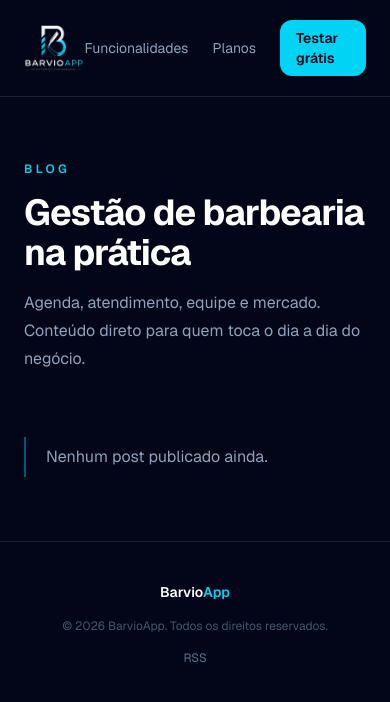
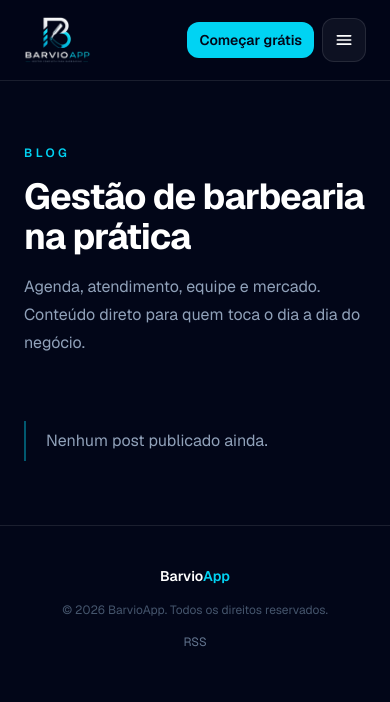
Before and after one commit to lucasfbraun/BarberApp, a Next.js app in the folder barbearia-web/: page /blog in a window 390 px wide. Shown: the top 702 px of the page. Built offline with nearby package versions, Linux system fonts and the light colour scheme.

Commit message:
ajustes mobile

```diff
--- a/barbearia-web/src/app/blog/page.tsx
+++ b/barbearia-web/src/app/blog/page.tsx
@@ -2,7 +2,7 @@ import type { Metadata } from "next";
 import Link from "next/link";
 
 import { prisma } from "@/lib/prisma";
-import { Logo } from "@/components/Logo";
+import { LandingNav } from "@/components/LandingNav";
 import { filtroPublico, CAMPOS_LISTA, formatarData } from "@/lib/blog";
 
 /* Listagem do blog.
@@ -50,27 +50,9 @@ export default async function BlogPage({
 
   return (
     <main className="min-h-screen bg-slate-950">
-      <header className="border-b border-white/10">
-        <div className="mx-auto flex max-w-5xl items-center justify-between px-6 py-5 sm:px-10">
-          <Link href="/">
-            <Logo size="sm" />
-          </Link>
-          <nav className="flex items-center gap-6 text-sm text-slate-400">
-            <Link href="/#funcionalidades" className="transition hover:text-white">
-              Funcionalidades
-            </Link>
-            <Link href="/#planos" className="transition hover:text-white">
-              Planos
-            </Link>
-            <Link
-              href="/cadastro"
-              className="rounded-xl bg-cyan-400 px-4 py-2 font-semibold text-slate-950 transition hover:bg-cyan-300"
-            >
-              Testar grátis
-            </Link>
-          </nav>
-        </div>
-      </header>
+      {/* `base="/"` porque aqui as âncoras precisam voltar para a home antes
+          de rolar — `#planos` sozinho não acharia nada nesta página. */}
+      <LandingNav base="/" />
 
       <div className="mx-auto max-w-5xl px-6 py-16 sm:px-10">
         <p className="text-xs font-semibold uppercase tracking-[0.28em] text-cyan-400">Blog</p>
--- a/barbearia-web/src/app/page.tsx
+++ b/barbearia-web/src/app/page.tsx
@@ -1,6 +1,6 @@
 import Link from "next/link";
 import { prisma } from "@/lib/prisma";
-import { Logo } from "@/components/Logo";
+import { LandingNav } from "@/components/LandingNav";
 
 const features = [
   {
@@ -103,32 +103,10 @@ export default async function LandingPage() {
 
   return (
     <div className="min-h-screen bg-slate-950 text-white">
-      {/* Nav */}
-      <nav className="sticky top-0 z-50 border-b border-white/10 bg-slate-950/80 backdrop-blur">
-        <div className="mx-auto flex max-w-7xl items-center justify-between px-6 py-4 sm:px-10">
-          <Logo size="sm" />
-          <div className="hidden items-center gap-8 text-sm text-slate-400 sm:flex">
-            <a href="#funcionalidades" className="transition hover:text-white">Funcionalidades</a>
-            <a href="#planos" className="transition hover:text-white">Planos</a>
-            <a href="#revendedor" className="transition hover:text-white">Revendedor</a>
-            <Link href="/blog" className="transition hover:text-white">Blog</Link>
-          </div>
-          <div className="flex items-center gap-3">
-            <Link href="/login" className="text-sm text-slate-300 transition hover:text-white">
-              Entrar
-            </Link>
-            <Link
-              href="/cadastro"
-              className="rounded-xl bg-cyan-400 px-4 py-2 text-sm font-semibold text-slate-950 transition hover:bg-cyan-300"
-            >
-              Começar grátis
-            </Link>
-          </div>
-        </div>
-      </nav>
+      <LandingNav />
 
       {/* Hero */}
-      <section className="relative overflow-hidden px-6 py-24 sm:px-10 sm:py-36">
+      <section id="topo" className="relative overflow-hidden px-6 py-24 sm:px-10 sm:py-36">
         <div className="absolute inset-0 bg-[linear-gradient(to_right,rgba(148,163,184,0.05)_1px,transparent_1px),linear-gradient(to_bottom,rgba(148,163,184,0.05)_1px,transparent_1px)] bg-[size:72px_72px]" />
         <div className="absolute left-1/2 top-0 h-[600px] w-[600px] -translate-x-1/2 rounded-full bg-cyan-400/5 blur-3xl" />
         <div className="relative mx-auto max-w-4xl text-center">
@@ -178,8 +156,77 @@ export default async function LandingPage() {
         </div>
       </section>
 
+      {/* Sobre */}
+      <section id="sobre" className="scroll-mt-20 px-6 py-24 sm:px-10">
+        <div className="mx-auto grid max-w-6xl gap-12 lg:grid-cols-2 lg:items-center lg:gap-16">
+          <div>
+            <p className="text-xs font-semibold uppercase tracking-widest text-cyan-400">Sobre</p>
+            <h2 className="mt-4 text-4xl font-bold tracking-tight text-white">
+              O que é o BarvioApp
+            </h2>
+            <div className="mt-6 space-y-4 text-base leading-7 text-slate-400">
+              <p>
+                O BarvioApp é um sistema de gestão online para barbearias. Ele reúne em
+                um só lugar a agenda, os clientes, os serviços, o caixa e o estoque —
+                no lugar de cadernos, planilhas e conversas soltas no WhatsApp.
+              </p>
+              <p>
+                Seu cliente agenda sozinho por uma página própria da barbearia, a
+                qualquer hora. Cada profissional acessa a própria agenda pelo celular,
+                vendo só o que lhe cabe. E o dono acompanha faturamento, comissões e
+                desempenho por relatórios prontos.
+              </p>
+              <p>
+                Funciona pelo navegador, sem instalação e sem servidor para manter. Os
+                dados de cada barbearia ficam isolados dos das demais, e o acesso é
+                liberado por função — recepção, profissional ou gestor.
+              </p>
+            </div>
+            <div className="mt-8 flex flex-wrap gap-4">
+              <Link
+                href="/cadastro"
+                className="rounded-2xl bg-cyan-400 px-6 py-3 text-sm font-semibold text-slate-950 transition hover:bg-cyan-300"
+              >
+                Testar 30 dias grátis
+              </Link>
+              <a
+                href="#planos"
+                className="rounded-2xl border border-white/10 bg-white/5 px-6 py-3 text-sm font-semibold text-white transition hover:bg-white/10"
+              >
+                Ver preços
+              </a>
+            </div>
+          </div>
+
+          <div className="grid gap-4 sm:grid-cols-2 lg:grid-cols-1">
+            {[
+              {
+                title: "Para quem é",
+                text: "Barbearias de um cadeira a várias unidades, com ou sem equipe.",
+              },
+              {
+                title: "Como funciona",
+                text: "Você cria a conta, cadastra serviços e profissionais, e já compartilha o link de agendamento.",
+              },
+              {
+                title: "Quanto custa",
+                text: "30 dias grátis, sem cartão. Depois, um plano mensal conforme o tamanho da equipe.",
+              },
+            ].map((bloco) => (
+              <div
+                key={bloco.title}
+                className="rounded-3xl border border-white/10 bg-white/5 p-6"
+              >
+                <h3 className="text-base font-semibold text-white">{bloco.title}</h3>
+                <p className="mt-2 text-sm leading-6 text-slate-400">{bloco.text}</p>
+              </div>
+            ))}
+          </div>
+        </div>
+      </section>
+
       {/* Funcionalidades */}
-      <section id="funcionalidades" className="px-6 py-24 sm:px-10">
+      <section id="funcionalidades" className="scroll-mt-20 px-6 py-24 sm:px-10">
         <div className="mx-auto max-w-7xl">
           <div className="text-center">
             <p className="text-xs font-semibold uppercase tracking-widest text-cyan-400">Funcionalidades</p>
@@ -206,7 +253,7 @@ export default async function LandingPage() {
       </section>
 
       {/* Planos — dinâmicos do banco */}
-      <section id="planos" className="bg-slate-900/50 px-6 py-24 sm:px-10">
+      <section id="planos" className="scroll-mt-20 bg-slate-900/50 px-6 py-24 sm:px-10">
         <div className="mx-auto max-w-7xl">
           <div className="text-center">
             <p className="text-xs font-semibold uppercase tracking-widest text-cyan-400">Planos e preços</p>
@@ -281,7 +328,7 @@ export default async function LandingPage() {
       </section>
 
       {/* Revendedor */}
-      <section id="revendedor" className="px-6 py-24 sm:px-10">
+      <section id="revendedor" className="scroll-mt-20 px-6 py-24 sm:px-10">
         <div className="mx-auto max-w-7xl">
           <div className="overflow-hidden rounded-3xl border border-white/10 bg-gradient-to-br from-slate-900 via-slate-950 to-slate-900">
             <div className="grid lg:grid-cols-2">
@@ -371,7 +418,9 @@ export default async function LandingPage() {
           <p className="text-xs text-slate-600">
             © 2026 BarvioApp. Todos os direitos reservados.
           </p>
-          <div className="flex gap-6 text-xs text-slate-500">
+          <div className="flex flex-wrap justify-center gap-x-6 gap-y-2 text-xs text-slate-500">
+            <a href="#sobre" className="transition hover:text-white">Sobre</a>
+            <a href="#planos" className="transition hover:text-white">Preços</a>
             <Link href="/blog" className="transition hover:text-white">Blog</Link>
             <Link href="/login" className="transition hover:text-white">Entrar</Link>
             <Link href="/cadastro" className="transition hover:text-white">Cadastrar</Link>
--- /dev/null
+++ b/barbearia-web/src/components/LandingNav.tsx
@@ -0,0 +1,169 @@
+"use client";
+
+import { useEffect, useState } from "react";
+import Link from "next/link";
+
+import { Logo } from "@/components/Logo";
+
+/**
+ * Barra de navegação do site público.
+ *
+ * Existe porque o menu ANTERIOR sumia por completo no celular: os links
+ * ficavam em um `hidden sm:flex` e não havia botão para abri-los. Quem entrava
+ * pelo telefone — a maioria — só via o logo e os dois botões de conta, sem
+ * nenhuma forma de chegar em preços ou funcionalidades.
+ *
+ * `base` permite reaproveitar a mesma barra fora da home: na landing os links
+ * são âncoras da própria página (`#precos`), no blog precisam voltar para a
+ * home antes (`/#precos`).
+ */
+
+type Item = { href: string; label: string; ancora: boolean };
+
+const ITENS: Item[] = [
+  { href: "#topo", label: "Início", ancora: true },
+  { href: "#sobre", label: "Sobre", ancora: true },
+  { href: "#funcionalidades", label: "Funcionalidades", ancora: true },
+  { href: "#planos", label: "Preços", ancora: true },
+  { href: "#revendedor", label: "Revendedor", ancora: true },
+  { href: "/blog", label: "Blog", ancora: false },
+];
+
+export function LandingNav({ base = "" }: { base?: string }) {
+  const [aberto, setAberto] = useState(false);
+
+  // Sem isto o menu fica preso aberto quando o usuário gira o aparelho ou
+  // aumenta a janela: o painel some no `md:hidden`, mas o estado continua
+  // `true` e o botão volta invertido.
+  useEffect(() => {
+    if (!aberto) return;
+
+    const aoTeclar = (evento: KeyboardEvent) => {
+      if (evento.key === "Escape") setAberto(false);
+    };
+    const aoRedimensionar = () => {
+      if (window.innerWidth >= 768) setAberto(false);
+    };
+
+    window.addEventListener("keydown", aoTeclar);
+    window.addEventListener("resize", aoRedimensionar);
+    return () => {
+      window.removeEventListener("keydown", aoTeclar);
+      window.removeEventListener("resize", aoRedimensionar);
+    };
+  }, [aberto]);
+
+  return (
+    <nav className="sticky top-0 z-50 border-b border-white/10 bg-slate-950/90 backdrop-blur">
+      <div className="mx-auto flex max-w-7xl items-center justify-between gap-4 px-6 py-4 sm:px-10">
+        <Link href={base || "/"} className="shrink-0 transition hover:opacity-80">
+          <Logo size="sm" />
+        </Link>
+
+        {/* Links: só a partir de md — em telas pequenas seis itens não cabem
+            na mesma linha do logo e dos botões. */}
+        <div className="hidden items-center gap-6 text-sm text-slate-400 md:flex lg:gap-8">
+          {ITENS.map((item) =>
+            item.ancora ? (
+              <a key={item.href} href={`${base}${item.href}`} className="transition hover:text-white">
+                {item.label}
+              </a>
+            ) : (
+              <Link key={item.href} href={item.href} className="transition hover:text-white">
+                {item.label}
+              </Link>
+            ),
+          )}
+        </div>
+
+        <div className="flex shrink-0 items-center gap-2 sm:gap-3">
+          <Link
+            href="/login"
+            className="hidden text-sm text-slate-300 transition hover:text-white sm:block"
+          >
+            Entrar
+          </Link>
+          <Link
+            href="/cadastro"
+            className="rounded-xl bg-cyan-400 px-3 py-2 text-sm font-semibold text-slate-950 transition hover:bg-cyan-300 sm:px-4"
+          >
+            Começar grátis
+          </Link>
+
+          <button
+            type="button"
+            onClick={() => setAberto((valor) => !valor)}
+            aria-expanded={aberto}
+            aria-controls="menu-mobile"
+            aria-label={aberto ? "Fechar menu" : "Abrir menu"}
+            // 44px de alvo: abaixo disso o toque erra em tela pequena.
+            className="flex h-11 w-11 items-center justify-center rounded-xl border border-white/10 bg-white/5 text-white transition hover:bg-white/10 md:hidden"
+          >
+            <svg
+              viewBox="0 0 24 24"
+              fill="none"
+              stroke="currentColor"
+              strokeWidth={2}
+              strokeLinecap="round"
+              className="h-5 w-5"
+              aria-hidden="true"
+            >
+              {aberto ? (
+                <>
+                  <path d="M6 6l12 12" />
+                  <path d="M18 6L6 18" />
+                </>
+              ) : (
+                <>
+                  <path d="M4 7h16" />
+                  <path d="M4 12h16" />
+                  <path d="M4 17h16" />
+                </>
+              )}
+            </svg>
+          </button>
+        </div>
+      </div>
+
+      {/* Painel do celular. Fica no fluxo (não sobreposto) para empurrar o
+          conteúdo: sobreposto, um toque fora fecharia sem querer o menu ao
+          tentar tocar num link. */}
+      {aberto && (
+        <div id="menu-mobile" className="border-t border-white/10 bg-slate-950 md:hidden">
+          <div className="flex flex-col px-6 py-2 sm:px-10">
+            {ITENS.map((item) =>
+              item.ancora ? (
+                <a
+                  key={item.href}
+                  href={`${base}${item.href}`}
+                  onClick={() => setAberto(false)}
+                  className="border-b border-white/5 py-3.5 text-base text-slate-300 transition hover:text-white"
+                >
+                  {item.label}
+                </a>
+              ) : (
+                <Link
+                  key={item.href}
+                  href={item.href}
+                  onClick={() => setAberto(false)}
+                  className="border-b border-white/5 py-3.5 text-base text-slate-300 transition hover:text-white"
+                >
+                  {item.label}
+                </Link>
+              ),
+            )}
+            {/* "Entrar" fica escondido no header do celular por falta de
+                espaço — sem repetir aqui, não haveria como fazer login. */}
+            <Link
+              href="/login"
+              onClick={() => setAberto(false)}
+              className="py-3.5 text-base font-semibold text-cyan-400 transition hover:text-cyan-300"
+            >
+              Entrar
+            </Link>
+          </div>
+        </div>
+      )}
+    </nav>
+  );
+}
```
Also changed, not shown: 1 other file (tests, documents, lock files or other folders).
